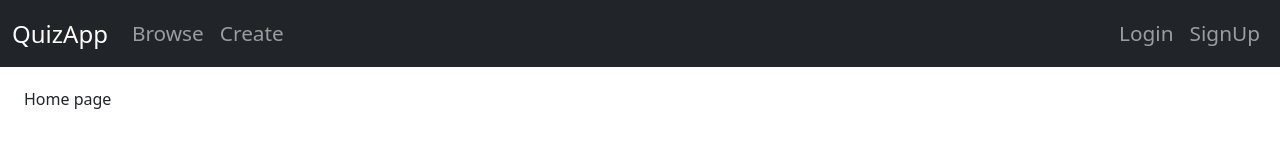
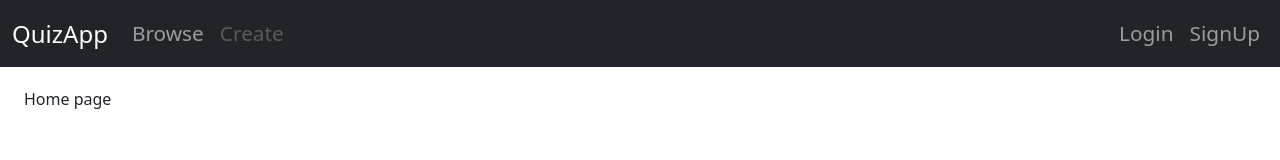
Before and after one commit to rynkow/quiz, a React (Create React App) app in the folder frontend/: page / in a window 1280 px wide. Shown: the top 160 px of the page. Built offline with nearby package versions, Linux system fonts and the light colour scheme.

Commit message:
deactivate create tab for unlogged users

```diff
--- a/frontend/src/component/QuizAppNavbar.tsx
+++ b/frontend/src/component/QuizAppNavbar.tsx
@@ -17,7 +17,7 @@ const QuizAppNavbar = (props: {loggedIn: boolean, onLogout: ()=>void}) => {
                             <Nav.Link>Browse</Nav.Link>
                         </LinkContainer>
                         <LinkContainer to="/create">
-                            <Nav.Link>Create</Nav.Link>
+                            <Nav.Link disabled={!props.loggedIn}>Create</Nav.Link>
                         </LinkContainer>
                     </Nav>
                     <Nav activeKey="">
```
